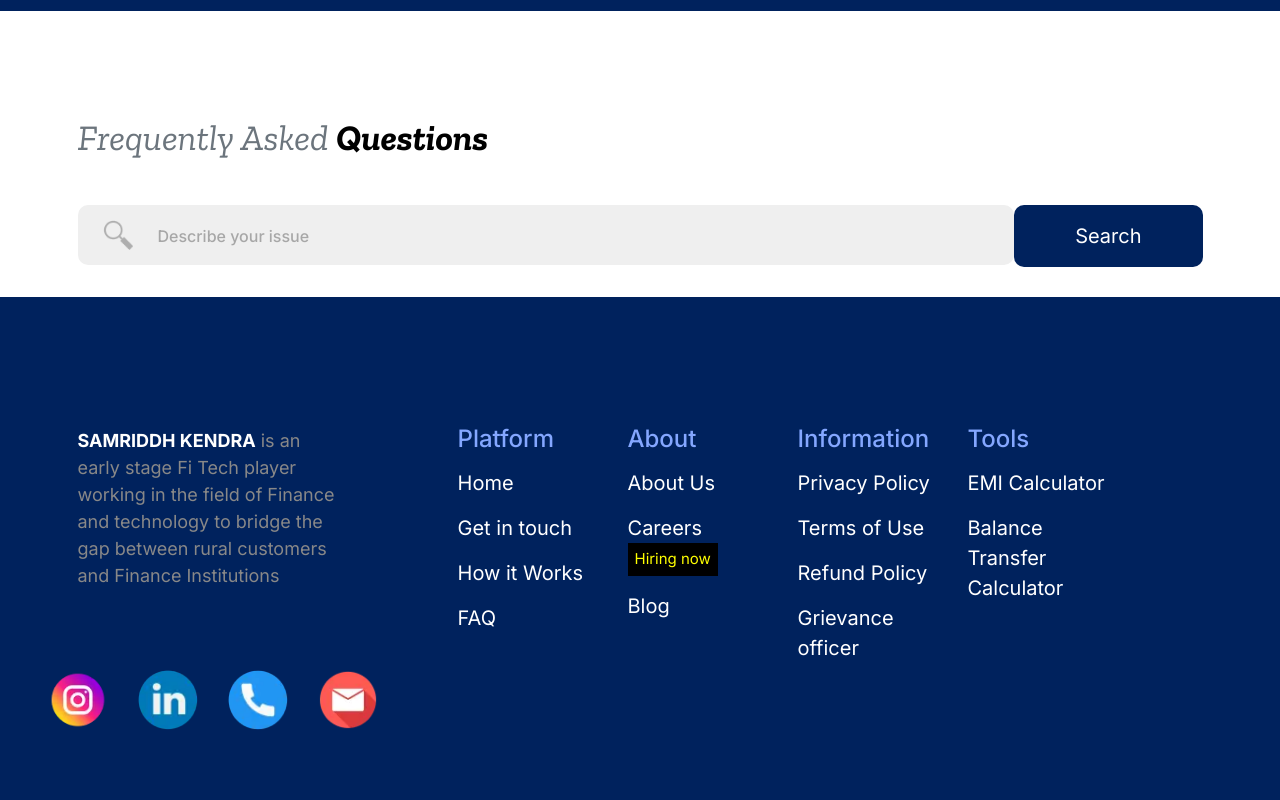
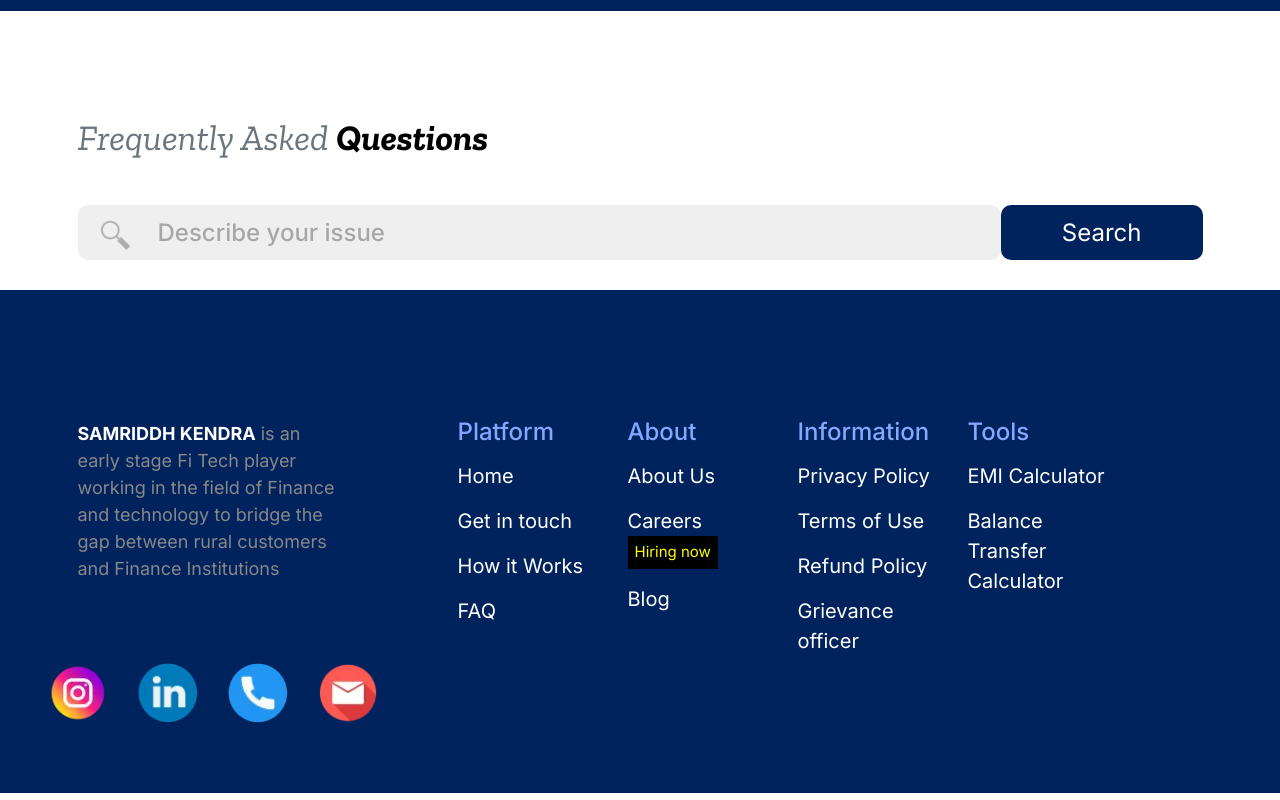
Before and after one commit to mohitanand744/Samriddh_React, a React (Vite) app: page /become_our_partner in a window 1280 px wide. Shown: the part 4008-4808 px from the top of the page. Built offline with nearby package versions, Linux system fonts and the light colour scheme.

Commit message:
solved some Alignment problem.

```diff
--- a/src/Pages/BecomeOurPartner.jsx
+++ b/src/Pages/BecomeOurPartner.jsx
@@ -532,7 +532,7 @@
               <input
                 type="text"
                 placeholder="Describe your issue"
-                className="w-100 h-100 border-none fs-2 font-inter outline-none bg-medium-gray rounded-4 px-11 fw-medium"
+                className="w-100 h-100 border-none fs-24 font-inter outline-none bg-medium-gray rounded-4 px-11 fw-medium"
               />
               <img
                 className="img-fluid position-absolute"
@@ -541,7 +541,7 @@
                 alt=""
               />
             </div>
-            <button className="btn bg-dark-blue py-4 px-6 font-inter fs-2 text-white rounded-4">
+            <button className="btn bg-dark-blue px-6 font-inter fs-24 text-white rounded-4">
               Search
             </button>
           </div>
--- a/src/css/index.css
+++ b/src/css/index.css
@@ -1584,16 +1584,15 @@
 
 .BecomeOurPartner_section_7 {
   .inputContainer {
-    height: 60px;
+    height: 55px;
     input {
       &::placeholder {
         color: #a7a7a7;
-        font-size: 16px;
       }
     }
 
     img {
-      left: 22px;
+      left: 19px;
       top: 11px;
     }
   }
```
